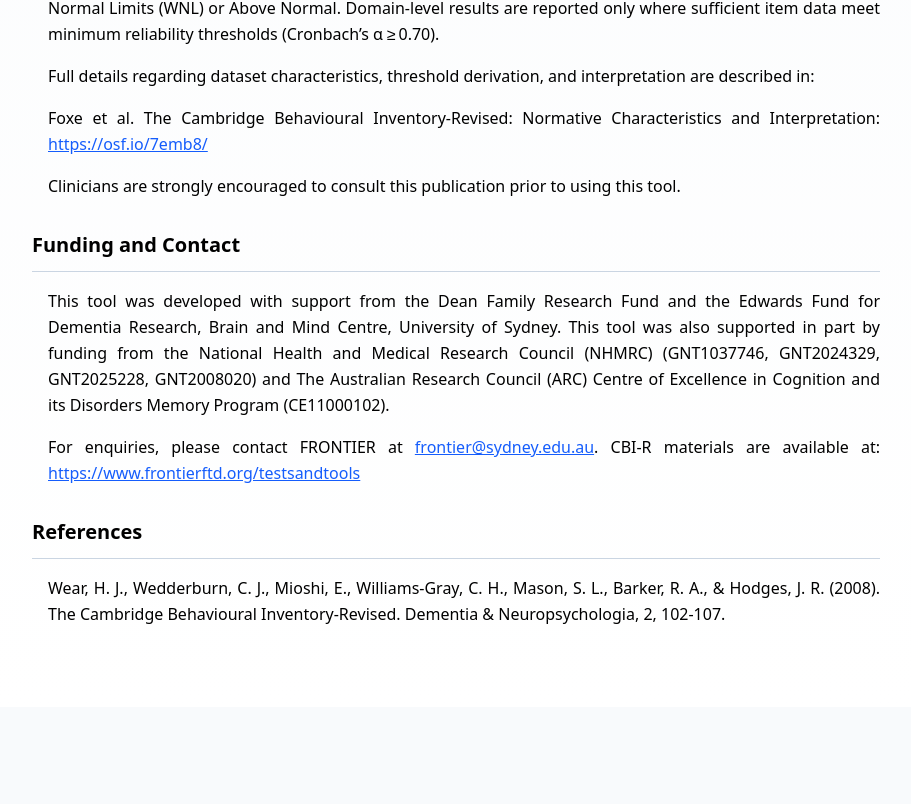
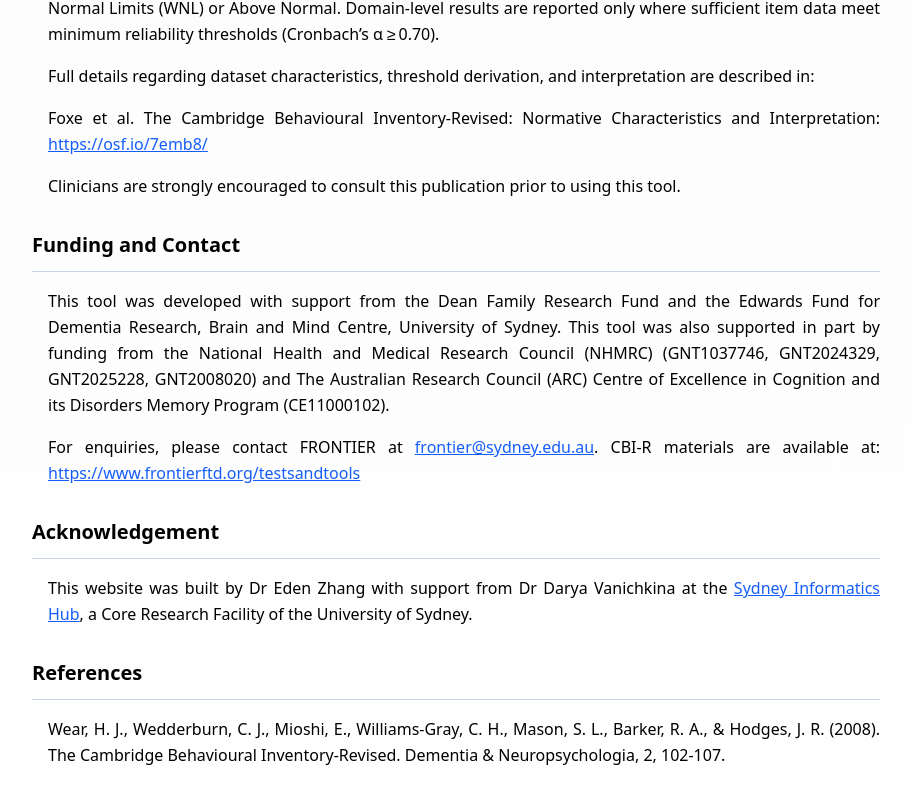
Before and after one commit to Sydney-Informatics-Hub/cbir-screening-tool, a Next.js app: page /about in a window 1280 px wide. Shown: the part 1140-1944 px from the top of the page, without its empty margins (184-1095 px from the left). Before the commit the page ends 1871 px from the top, so only its background shows below. Built offline with nearby package versions, Linux system fonts and the light colour scheme.

Commit message:
add SIH acknowledgement to about page

```diff
--- a/app/about/page.tsx
+++ b/app/about/page.tsx
@@ -87,6 +87,18 @@ export default function About() {
           </div>
         </section>
 
+        {/* Acknowledgement Section */}
+        <section className="mb-8">
+          <h2 className="text-xl font-bold text-black mb-4 pb-3 border-b border-slate-300">
+            Acknowledgement
+          </h2>
+          <div className="space-y-4 pl-4">
+            <p className="text-base leading-relaxed text-black text-justify">
+              This website was built by Dr Eden Zhang with support from Dr Darya Vanichkina at the <a href="https://www.sydney.edu.au/research/facilities/sydney-informatics-hub.html" target="_blank" rel="noopener noreferrer" className="text-blue-600 hover:text-blue-800 underline">Sydney Informatics Hub</a>, a Core Research Facility of the University of Sydney.
+            </p>
+          </div>
+        </section>
+
         {/* References Section */}
         <section className="mb-8">
           <h2 className="text-xl font-bold text-black mb-4 pb-3 border-b border-slate-300">
```
